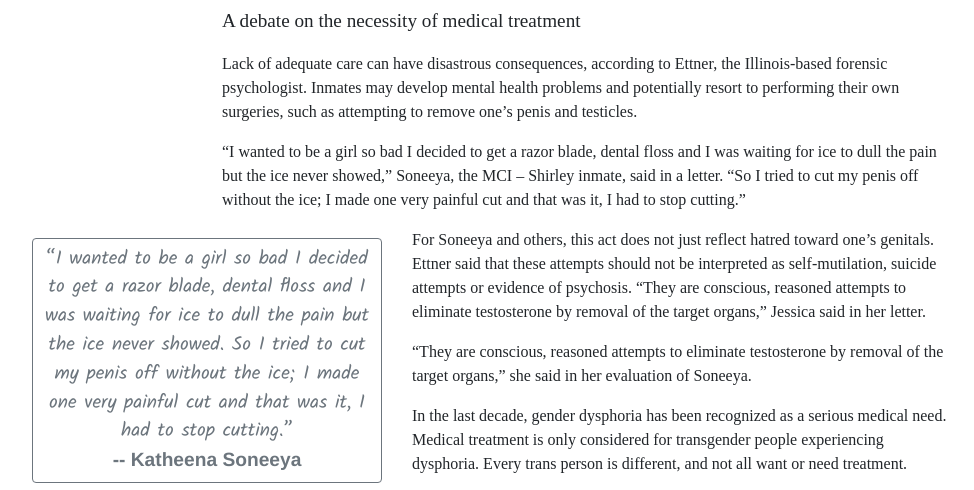
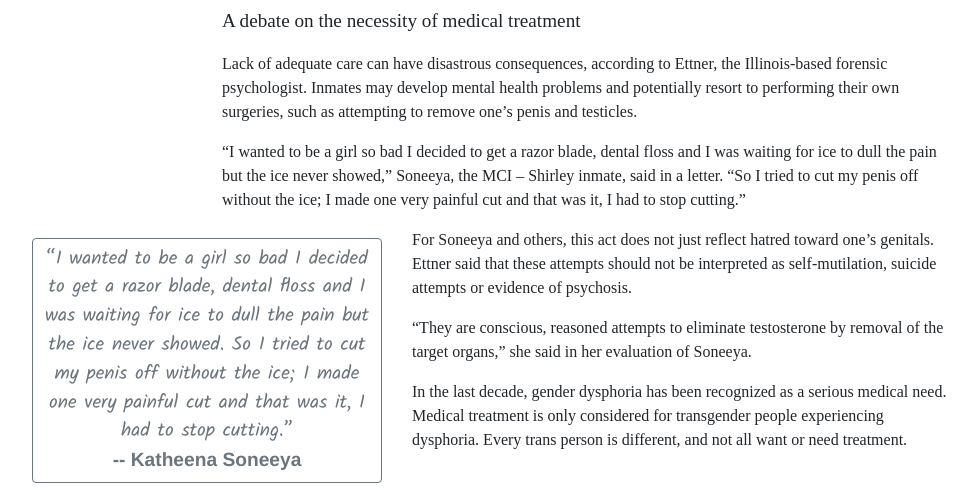
Before and after one commit to CatherineLindsay/trans-inmate, a website: page dist/main-story.html in a window 1280 px wide. Shown: the part 7791-8281 px from the top of the page, without its empty margins (53-1027 px from the left). Drawn offline with nearby package versions, Linux system fonts and the light colour scheme; a web font is replaced by a local one.

Commit message:
Update main-story.html

```diff
--- a/dist/main-story.html
+++ b/dist/main-story.html
@@ -283,7 +283,7 @@
 			</div>
 			<div class="col-md-6">
 				<p class="story">
-					For Soneeya and others, this act does not just reflect hatred toward one’s genitals. Ettner said that these attempts should not be interpreted as self-mutilation, suicide attempts or evidence of psychosis. “They are conscious, reasoned attempts to eliminate testosterone by removal of the target organs,” Jessica said in her letter.
+					For Soneeya and others, this act does not just reflect hatred toward one’s genitals. Ettner said that these attempts should not be interpreted as self-mutilation, suicide attempts or evidence of psychosis.
 				</p>
 				<p class="story">
 					“They are conscious, reasoned attempts to eliminate testosterone by removal of the target organs,” she said in her evaluation of Soneeya.
```
